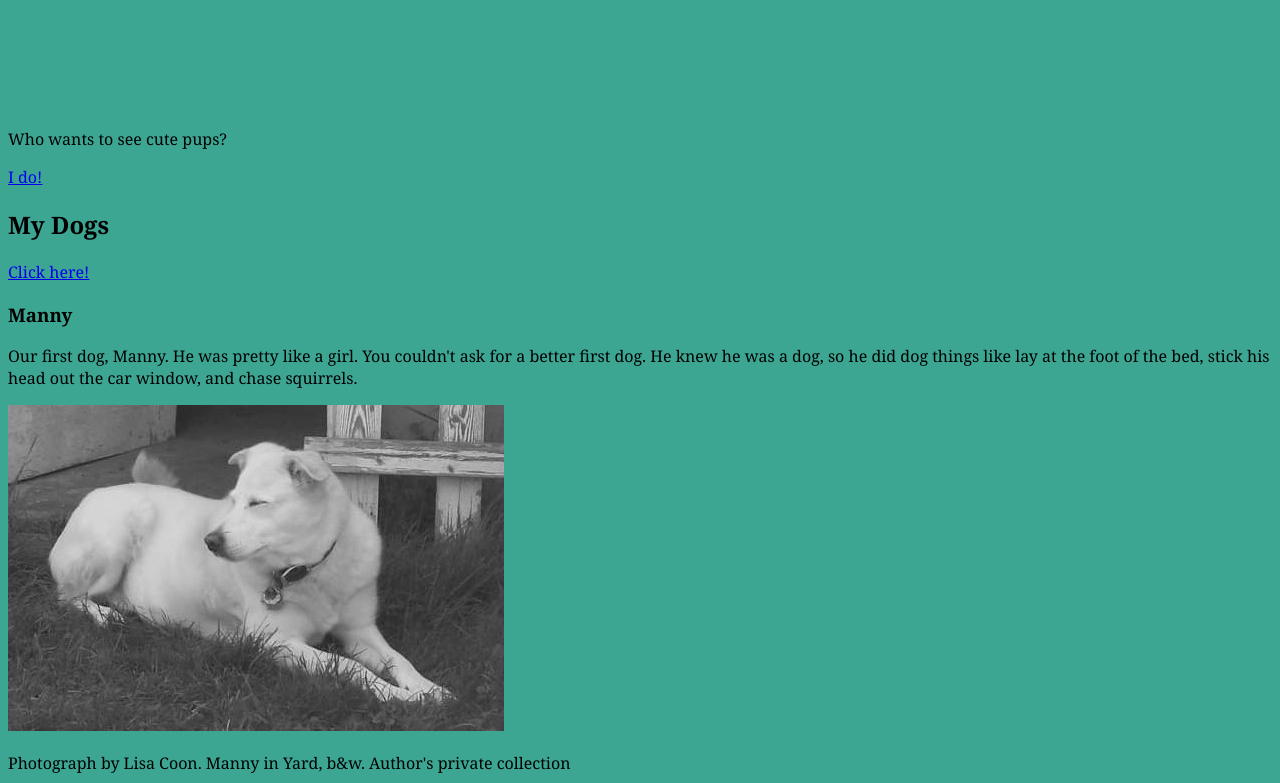
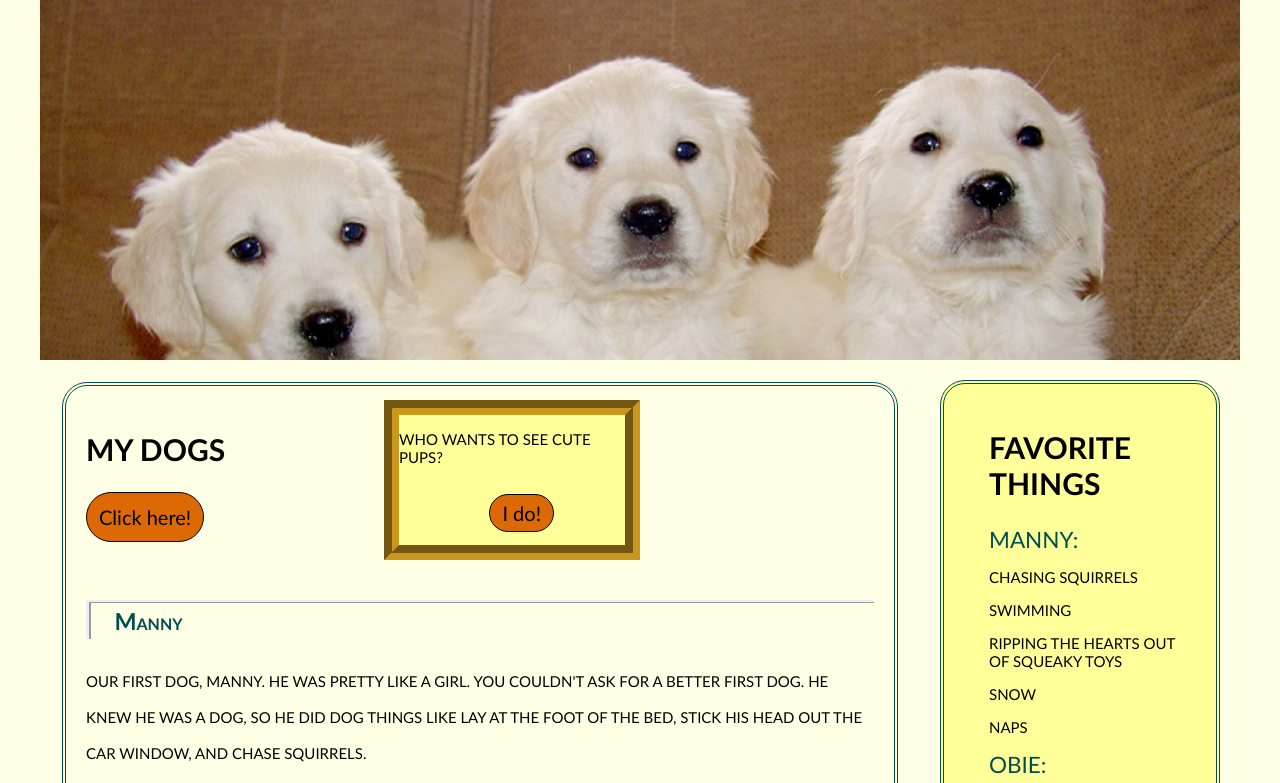
Before and after one commit to lisamcoon/email_list, a plain HTML site: page my_dogs.html in a window 1280 px wide. Both pictures are taken after a click on the link "Click here!". Shown: the top 783 px of the page. Drawn offline with Linux system fonts and the light colour scheme.

Commit message:
Revert "Update ex-9-styles.css"
This reverts commit e7d41eca0bbc70138fe8ea7f49f59729df83bbe5.

```diff
--- a/ex-9-styles.css
+++ b/ex-9-styles.css
@@ -1,118 +1,225 @@
-/* type selectors */
-article,
-aside,
-figure,
-footer,
-header,
-nav,
-section {
-  display: block;
+@charset "UTF-8";
+html {
+  box-sizing: border-box;
 }
-body {
-  background-image: url("../images/background-email-marketing-design-2635600.jpg");
-  /*https://www.freeimages.com/photo/email-marketing-design-2635600 */
-  background-color: rgba(12, 144, 119, 0.8);
-  margin-top: 10%;
-  background-repeat: no-repeat;
-  background-size: cover;
-  background-position: center;
-  font-family: Georgia, serif;
+* {
+  box-sizing: inherit;
 }
 
-h1 {
-  font-family: Geneva, sans-serif;
-  font-size: 32px;
-  color: rgba(63, 3, 3, 0.7);
-}
-h4 {
-  line-height: 1px;
-  font-family: Geneva, sans-serif;
-  color: rgba(170, 18, 18, 0.75);
-  font-weight: 700;
-}
-section {
-  margin: auto auto 20% auto;
-  width: 600px;
-  padding: 10px;
-  background-color: rgba(12, 144, 119, 0.8);
-  border-radius: 10px;
+body {
+  font-family: Candara, sans-serif;
+  font-size: 125%;
+  background-color: #ffffe6;
+  margin: 0;
 }
 
-label {
-  float: left;
-  width: 11em;
-  text-align: right;
+/* link styles */
+a:link,
+a:visited {
+  color: #dc6903;
 }
-input {
-  width: 12em;
-  margin-left: 1em;
-  margin-bottom: 0.5em;
-}
-span {
-  color: red;
+a:focus,
+a:hover,
+a:active {
+  color: #f9ab33;
 }
 
-input#join {
-  padding: 5px;
-  background-color: rgba(0, 0, 250, 0.7);
-  color: rgb(255, 255, 255);
-  font-size: 16px;
-  border: none;
-  cursor: pointer;
-  border-radius: 5px;
-  width: 130px;
-}
-input#reset {
-  padding: 5px;
-  background-color: rgba(0, 0, 250, 0.5);
-  color: rgb(255, 255, 255);
-  font-size: 16px;
-  border: none;
-  cursor: pointer;
-  border-radius: 5px;
-  width: 130px;
+a {
+  text-decoration: none;
+  border-bottom: 1px dotted;
+  padding-bottom: 0.2em;
 }
 
-input#join:hover,
-input#reset:hover {
-  background-color: rgb(0, 0, 0);
+/* header styles */
+header {
+  color: white;
+  background: url(dogs.jpg) no-repeat center center;
+  /*Photograph by Adyna Public Domain via https://www.freeimages.com/photo/dogs-1403621 */
+  background-size: cover;
+  background-color: #009999;
+  text-align: center;
+  height: 18em;
 }
 
-label.error {
-  float: none;
-  color: #fb0b0b;
-  font-size: 87.5%;
-  margin-left: 0.5em;
-  font-family: Geneva, sans-serif;
-}
-dd {
-  color: rgba(0, 0, 250, 0.7);
-}
-dm {
-  color: rgba(97, 6, 6, 0.75);
-  margin-inline-start: 40px;
+a.button{
+    text-decoration: none;
+    border-radius: 30px;
+    display: inline-block;
+    padding: 6px 12px;
+    font-size: 1em;
+    color: black;
+    background: #dc6903;
+    border: 1px solid black;
+    text-align: center;
 }
 
-@media only screen and (max-width: 600px) {
-  body {
-    background-image: none;
+
+
+a.button.close{
+    position: absolute;
+    bottom: 10%;
+    left: 40%;
+}
+
+.modalContent {
+    display: flex;
+    background-color: #ffff99;
+    border: 4mm groove #c7971e;
+    position: fixed;
+    top:50%;
+    left: 30%;
+    width: 20%;
+    height: 8em;
+    visibility: hidden;
+    opacity: 1;
+}
+
+.modalContent.active {
+    display: flex;
+    visibility: visible;
+}
+
+footer {
+  font-family: Candara, sans-serif;
+  background-color: #009999;
+}
+
+
+/* main "products" styles */
+main {
+  font-family: Candara, sans-serif;
+  font-size: 1em;
+  line-height: 1.4em;
+  margin: 2.5%;
+}
+h2 {
+  font-family: Candara, sans-serif;
+  text-transform: uppercase;
+  font-weight: normal;
+  font-size: 1.5em;
+}
+h3 {
+  font-variant: small-caps;
+  color: #004d4d;
+  border-top: 3px ridge;
+  border-left: 5px ridge;
+  padding-left: 1em;
+  margin-top: 2.5em;
+  clear: left;
+}
+
+p {
+  font-family: Candara, sans-serif;
+  text-transform: uppercase;
+  font-size: 0.75em;
+}
+
+
+p.cite {
+  font-family: Candara, sans-serif;
+  text-transform: uppercase;
+  font-size: 0.8em;
+  clear: left;
+}
+main img {
+  float: left;
+  margin: 0 1em 1em 0;
+}
+
+/* aside styles */
+aside {
+  background-color: #ffff99;
+  padding: 1em;
+  padding-left: 45px;
+  border-radius: 25px;
+  border: double 4px #004d4d;
+  margin: 1em;
+}
+/* misc styles */
+footer {
+  color: white;
+  text-align: center;
+  font-size: 0.8em;
+  padding: 1em;
+}
+
+.favorites {
+  color: #004d4d;
+  font-family: Candara, sans-serif;
+  font-size: 1.5em;
+  text-transform: uppercase;
+}
+.linelength {
+  background: yellow;
+}
+
+
+@media screen and (min-width: 400px) {
+  nav ul li {
+    flex: none;
   }
-  label {
+  nav ul {
     justify-content: center;
-    width: 11em;
-    text-align: left;
-    font-weight: bold;
-    margin-top: 5px;
-  }
-  input {
-    width: 12em;
-  }
-
-  section {
-    margin: auto;
-    width: auto;
-    padding: 10px;
-    background-color: rgba(12, 144, 119, 0.8);
-    border-radius: 5px;
   }
 }
+@media screen and (min-width: 480px) {
+  main img {
+    float: left;
+    margin: 0 1em 1em 0;
+  }
+}
+@media screen and (min-width: 600px) {
+  header p {
+    display: block;
+    margin-top: -1.5em;
+    font-family: Candara, sans-serif;
+    font-style: italic;
+    font-size: 1.2em;
+  }
+  main,
+  h2,
+  h3 {
+    font-family: Candara, sans-serif;
+  }
+  h2,
+  h3 {
+    font-weight: bold;
+  }
+  main {
+    line-height: 1.8em;
+    padding: 1em;
+    border: double 4px #004d4d;
+    border-radius: 25px;
+    margin: 2.5%;
+  }
+}
+
+@media screen and (min-width: 940px) {
+  #container {
+    display: grid;
+    grid-template-rows: auto min-height 5em;
+    grid-template-columns: minmax(25em, 1fr) 16em;
+    grid-template-areas:
+      "banner banner"
+      "main aside"
+      "footer footer";
+    max-width: 1200px;
+    margin: 0 auto;
+    position: relative;
+  }
+  header {
+    grid-area: banner;
+  }
+  main {
+    grid-area: main;
+  }
+  aside {
+    grid-area: aside;
+    background-color: #ffff99;
+    padding: 1em;
+    padding-left: 45px;
+  }
+  footer {
+    grid-area: footer;
+  }
+}
```
